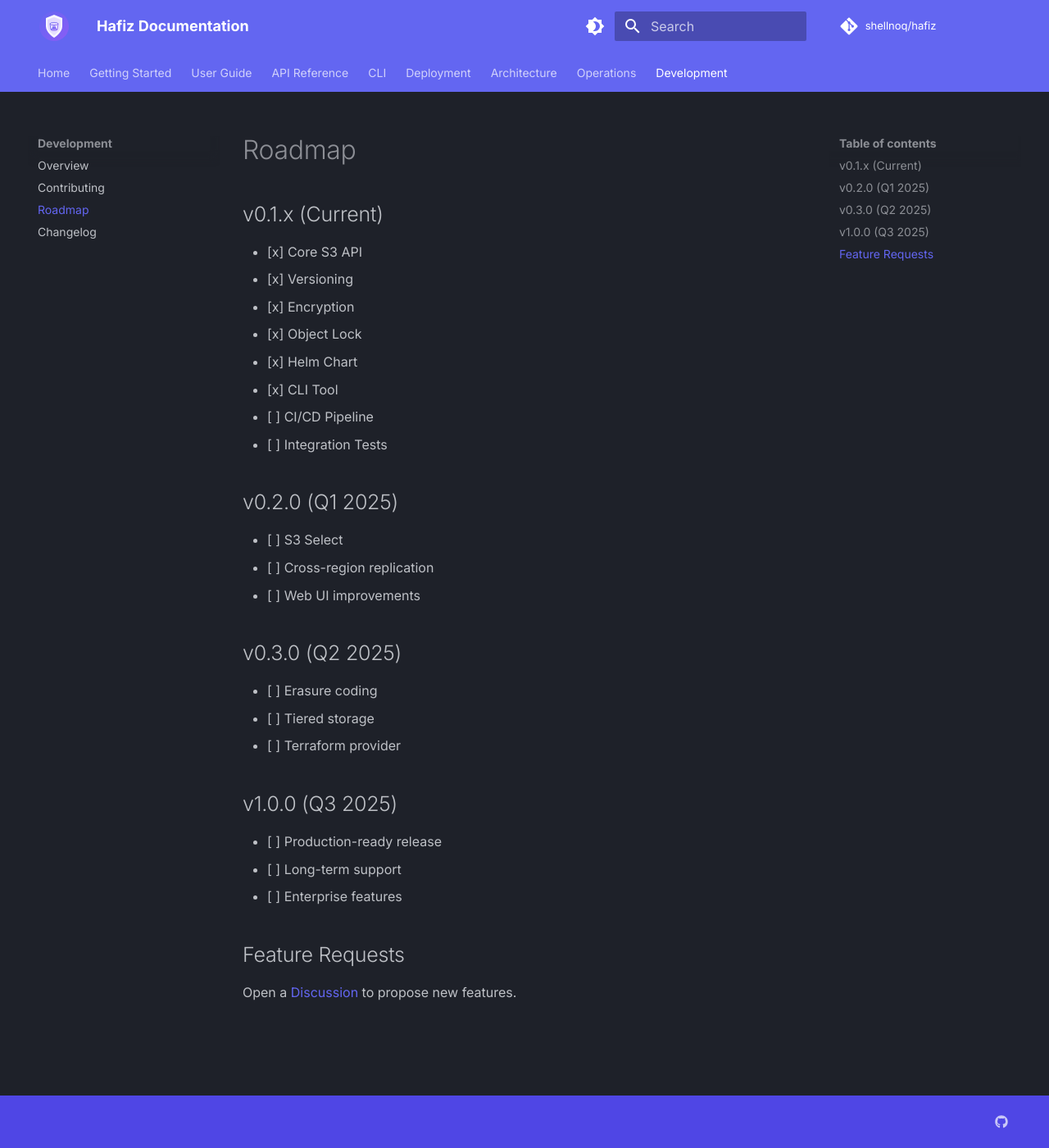
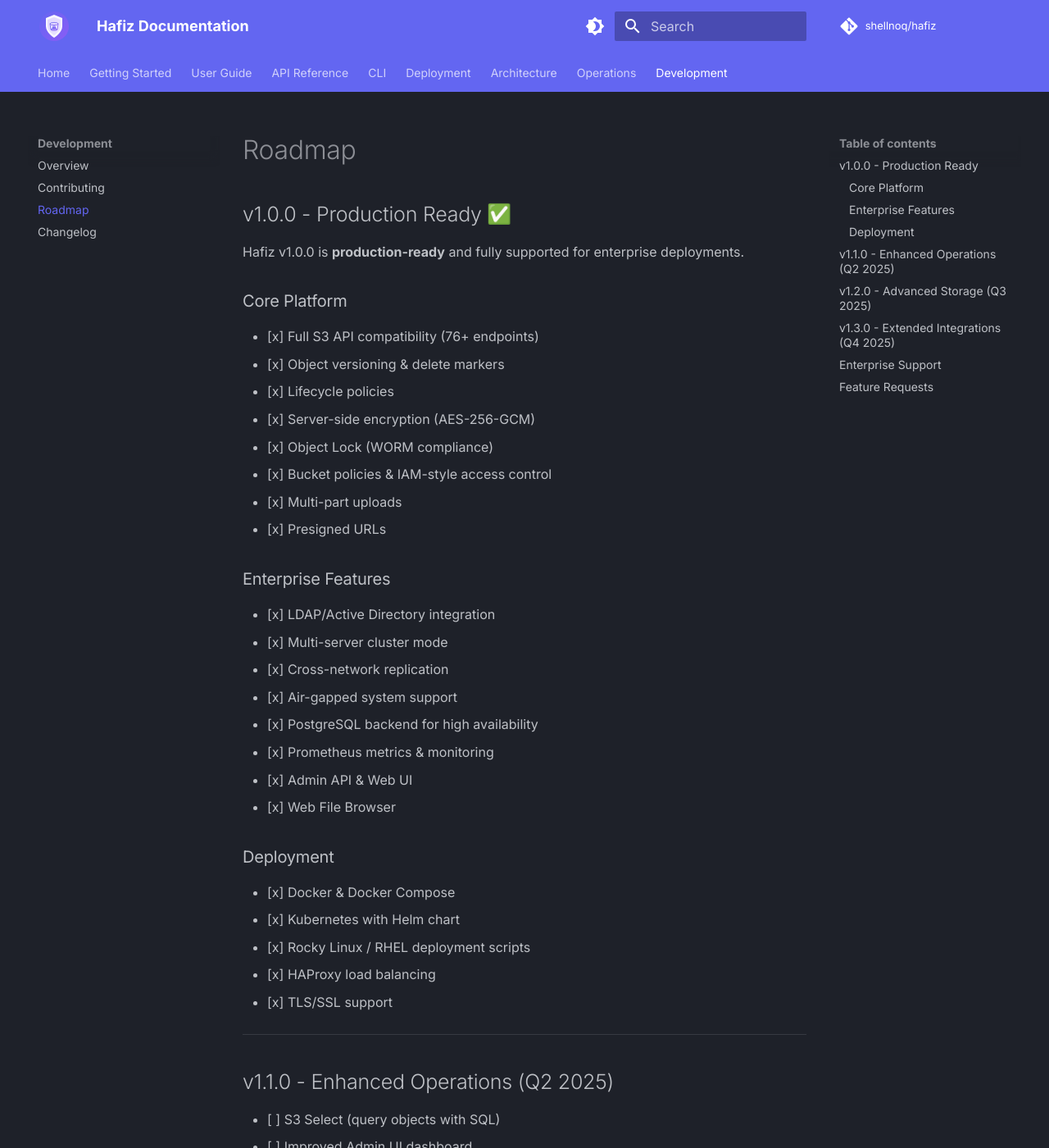
Before and after one commit to shellnoq/hafiz-web, an MkDocs documentation site: the page built from docs/development/roadmap.md, in a window 1280 px wide and 1400 px high. Shown: the whole window at 82% size. Built offline with MkDocs 1.6.1 and Material for MkDocs 9.7.7, drawn with Linux system fonts in a browser that asks for light colours; emoji names are drawn with the system emoji font; comment, search, counter and statistics services are not loaded; some of the changed text lies outside the part shown.

Commit message:
Update to v1.0.0 production release
- Update changelog to v1.0.0 (2025-01-15)
- Mark roadmap v1.0.0 as production ready
- Update version badge to 1.0.0

```diff
--- a/docs/development/roadmap.md
+++ b/docs/development/roadmap.md
@@ -5,35 +5,76 @@ description: Hafiz development roadmap
 
 # Roadmap
 
-## v0.1.x (Current)
+## v1.0.0 - Production Ready :white_check_mark:
 
-- [x] Core S3 API
-- [x] Versioning
-- [x] Encryption
-- [x] Object Lock
-- [x] Helm Chart
-- [x] CLI Tool
-- [ ] CI/CD Pipeline
-- [ ] Integration Tests
+Hafiz v1.0.0 is **production-ready** and fully supported for enterprise deployments.
 
-## v0.2.0 (Q1 2025)
+### Core Platform
 
-- [ ] S3 Select
-- [ ] Cross-region replication
-- [ ] Web UI improvements
+- [x] Full S3 API compatibility (76+ endpoints)
+- [x] Object versioning & delete markers
+- [x] Lifecycle policies
+- [x] Server-side encryption (AES-256-GCM)
+- [x] Object Lock (WORM compliance)
+- [x] Bucket policies & IAM-style access control
+- [x] Multi-part uploads
+- [x] Presigned URLs
 
-## v0.3.0 (Q2 2025)
+### Enterprise Features
+
+- [x] LDAP/Active Directory integration
+- [x] Multi-server cluster mode
+- [x] Cross-network replication
+- [x] Air-gapped system support
+- [x] PostgreSQL backend for high availability
+- [x] Prometheus metrics & monitoring
+- [x] Admin API & Web UI
+- [x] Web File Browser
+
+### Deployment
+
+- [x] Docker & Docker Compose
+- [x] Kubernetes with Helm chart
+- [x] Rocky Linux / RHEL deployment scripts
+- [x] HAProxy load balancing
+- [x] TLS/SSL support
+
+---
+
+## v1.1.0 - Enhanced Operations (Q2 2025)
+
+- [ ] S3 Select (query objects with SQL)
+- [ ] Improved Admin UI dashboard
+- [ ] Audit logging enhancements
+- [ ] Backup & restore automation
+
+## v1.2.0 - Advanced Storage (Q3 2025)
 
 - [ ] Erasure coding
-- [ ] Tiered storage
+- [ ] Tiered storage (hot/warm/cold)
+- [ ] Data deduplication
+- [ ] Compression options
+
+## v1.3.0 - Extended Integrations (Q4 2025)
+
 - [ ] Terraform provider
+- [ ] Ansible roles
+- [ ] Vault integration for key management
+- [ ] OpenTelemetry tracing
 
-## v1.0.0 (Q3 2025)
+---
 
-- [ ] Production-ready release
-- [ ] Long-term support
-- [ ] Enterprise features
+## Enterprise Support
+
+For commercial deployments, we offer:
+
+- Priority support & SLAs
+- Custom feature development
+- On-premise deployment assistance
+- Training & consulting
+
+[Contact us](mailto:info@e2esolutions.tech) for enterprise inquiries.
 
 ## Feature Requests
 
-Open a [Discussion](https://github.com/shellnoq/hafiz/discussions) to propose new features.
+Have a feature idea? Open a [Discussion](https://github.com/shellnoq/hafiz/discussions) to share your suggestions.
```
Also changed, not shown: docs/development/changelog.md (+36 -17 lines), docs/index.md (+1 -1 lines).
